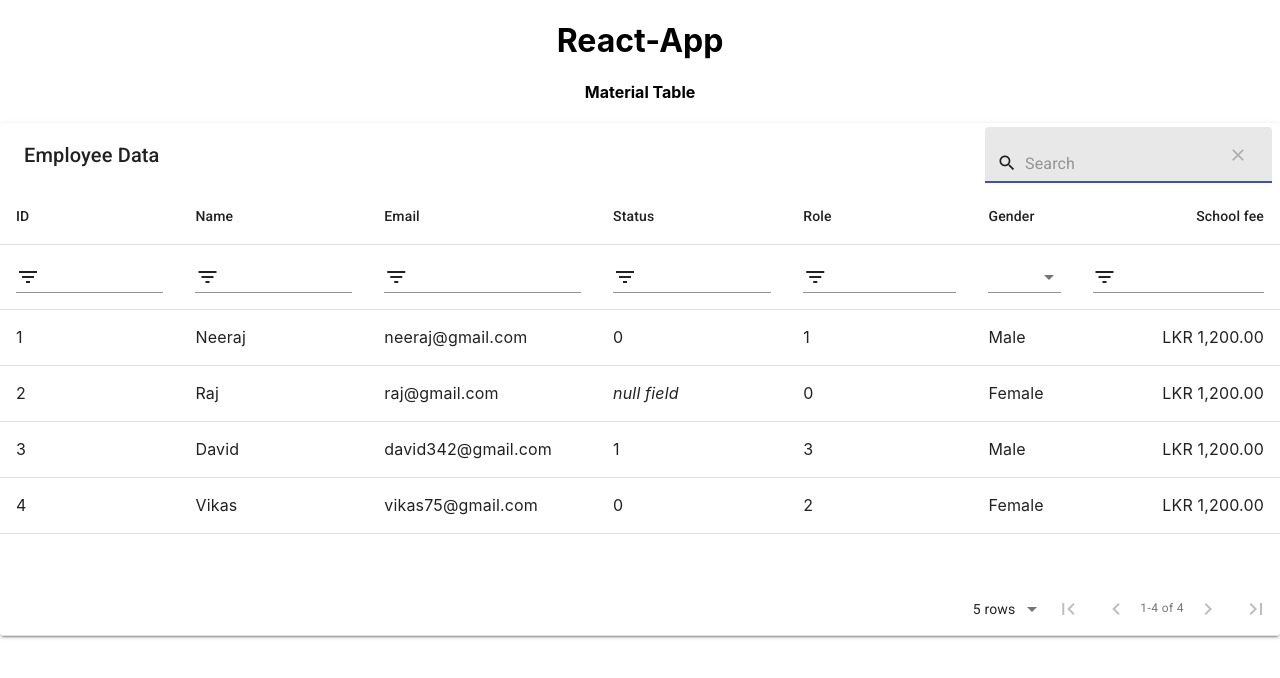
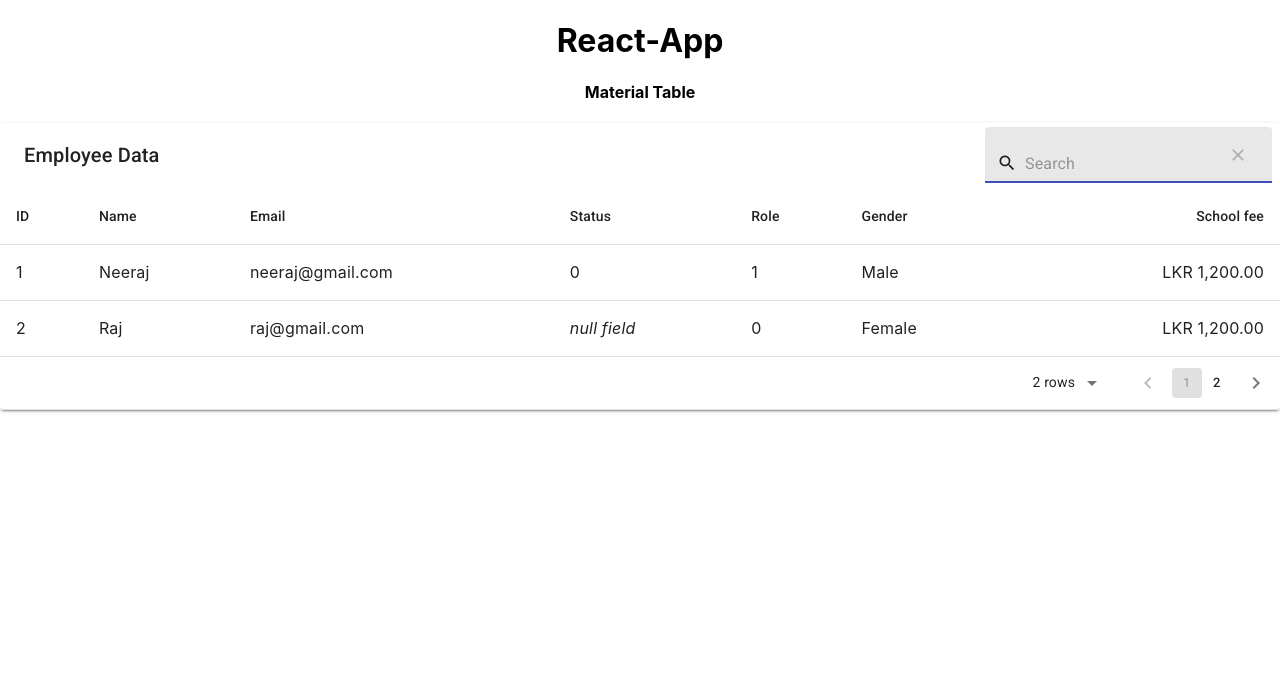
Before and after one commit to mGunawardhana/material-table-with-pagination-search-and-other-features, a React (Create React App) app: page / in a window 1280 px wide. Shown: the top 678 px of the page. Built offline with nearby package versions, Linux system fonts and the light colour scheme.

Commit message:
pagination fixed clean

```diff
--- a/src/App.js
+++ b/src/App.js
@@ -25,14 +25,14 @@ function App() {
 
     const columns = [
         // { title: "ID", field: "id", sorting: false },
-        { title: "ID", field: "id" },
-        { title: "Name", field: "name" },
-        { title: "Email", field: "email" },
-        { title: "Status", field: 'status', emptyValue: () => <em>null field</em> },
+        { title: "ID", field: "id", sorting: false, filtering: false },
+        { title: "Name", field: "name", sorting: false, filterPlaceholder: "search here" },
+        { title: "Email", field: "email", sorting: false, filtering: false },
+        { title: "Status", field: 'status', filtering: false, emptyValue: () => <em>null field</em> },
         // { title: "Role", field: "role", defaultSort: "asc" },
-        { title: "Role", field: "role" },
-        { title: "Gender", field: "gender", lookup: { M: "Male", F: "Female" } },
-        { title: "School fee", field: "fee", type: 'currency', currencySetting: { currencyCode: "LKR", minimumFractionDigits: 2 } }
+        { title: "Role", field: "role", sorting: false, filtering: false },
+        { title: "Gender", field: "gender", lookup: { M: "Male", F: "Female", sorting: false, filtering: false } },
+        { title: "School fee", field: "fee", type: 'currency', filtering: false, currencySetting: { currencyCode: "LKR", minimumFractionDigits: 2, sorting: false } }
     ];
 
     return (<div className="App">
@@ -42,12 +42,18 @@ function App() {
             title="Employee Data"
             // options={{ sorting: false, search: false, searchText: "raj", searchFieldAlignment: "left" }}
             options={{
-                // sorting: true,
                 search: true,
                 searchFieldAlignment: "right",
-                searchAutoFocus: "true",
+                searchAutoFocus: true,
                 searchFieldVariant: "filled",
-                filtering: true
+                paging: true,
+                pageSizeOptions: [2, 4, 8],
+                pageSize: 2,
+                paginationType: "stepped",
+                showFirstLastPageButtons: false,  // Corrected property name
+                paginationPosition: "bottom",
+                // sorting: false,  // If you want to disable sorting
+                // filtering: true,  // If you want to enable filtering
             }}
             data={tableData}
             columns={columns}
```
